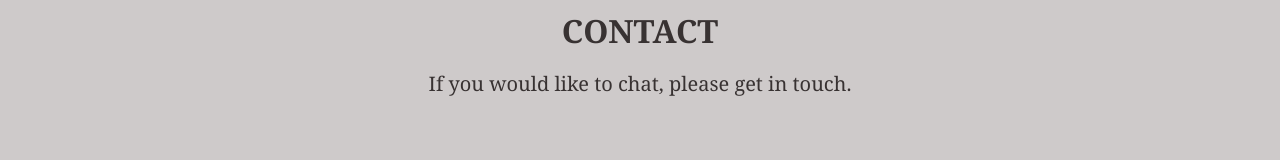
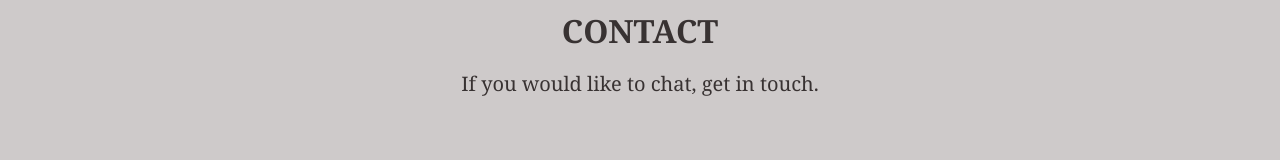
Before and after one commit to jacobson-ben/personal-website, a plain HTML site: page index.html in a window 1280 px wide. Shown: the part 2256-2416 px from the top of the page. Drawn offline with nearby package versions, Linux system fonts and the light colour scheme.

Commit message:
Update index.html

```diff
--- a/index.html
+++ b/index.html
@@ -101,7 +101,7 @@
         <div class="img-container3"><img src="IMG/pizza.jpeg" alt="Pizza"></div>
     </div>
     <div class="test1" id="contact">
-        <div class="container1"><b>Contact</b><br><span>If you would like to chat, please get in touch.</span></div>
+        <div class="container1"><b>Contact</b><br><span>If you would like to chat, get in touch.</span></div>
     </div>
     <div class="contact-form-group">
         <div class="contact-form">
```
